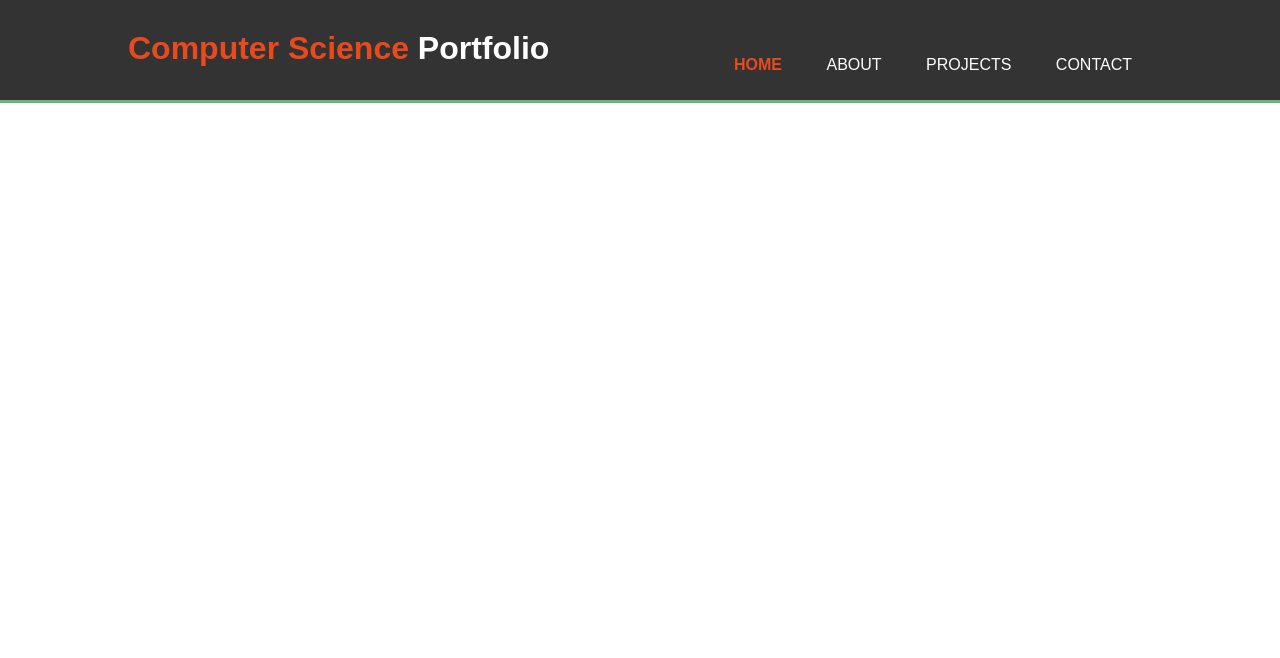
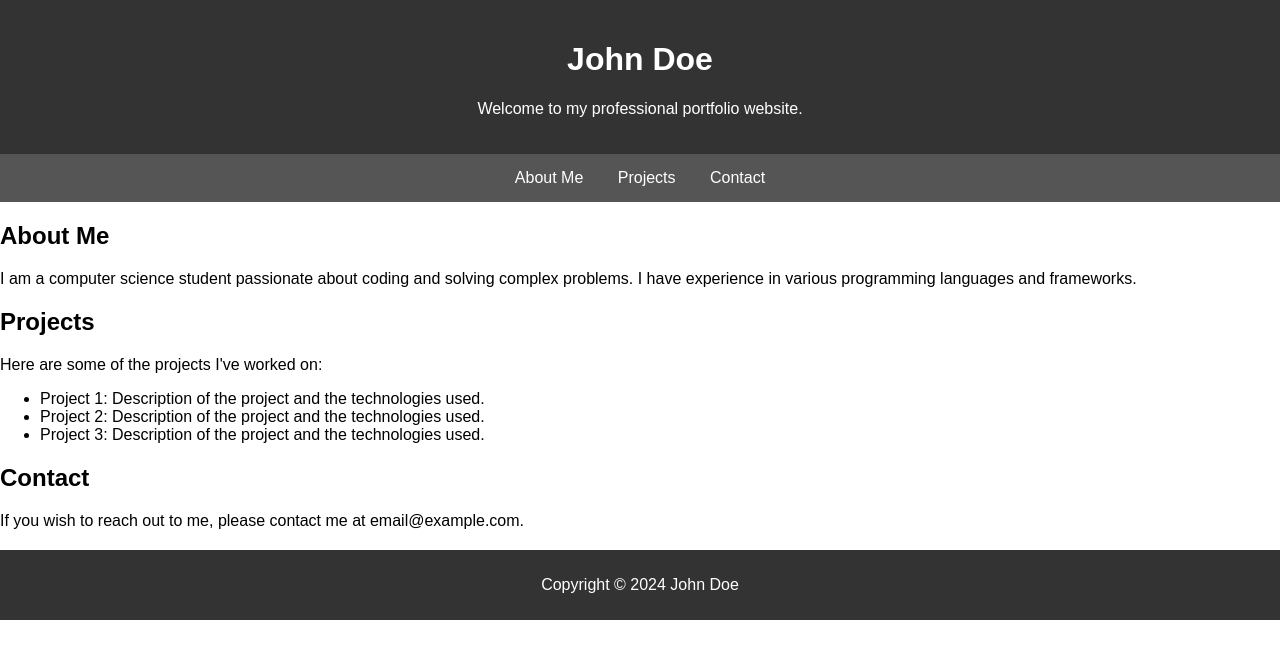
Before and after one commit to Void-Nik/Project1, a plain HTML site: page index.html in a window 1280 px wide. Drawn offline with Linux system fonts and the light colour scheme.

Commit message:
Update index.html
Updated new portfolio.

```diff
--- a/index.html
+++ b/index.html
@@ -3,46 +3,46 @@
 <head>
 <meta charset="UTF-8">
 <meta name="viewport" content="width=device-width, initial-scale=1.0">
-<title>Portfolio</title>
+<title>Computer Science Student Portfolio</title>
 <style>
   body { font-family: Arial, sans-serif; margin: 0; padding: 0; }
   .container { width: 80%; margin: auto; overflow: hidden; }
-  header { background: #333; color: white; padding-top: 30px; min-height: 70px; border-bottom: #6ab47b 3px solid; }
-  header a { color: #ffffff; text-decoration: none; text-transform: uppercase; font-size: 16px; }
-  header ul { padding: 0; list-style: none; }
-  header li { display: inline; padding: 0 20px 0 20px; }
-  header #branding { float: left; }
-  header #branding h1 { margin: 0; }
-  header nav { float: right; margin-top: 10px; }
-  header .highlight, header .current a { color: #e8491d; font-weight: bold; }
-  header a:hover { color: #ffffff; font-weight: bold; }
-  .showcase { min-height: 400px; background: url('showcase.jpg') no-repeat 0 -400px; text-align: center; color: #ffffff; }
-  .showcase h1 { margin-top: 100px; font-size: 55px; margin-bottom: 10px; }
-  .showcase p { font-size: 20px; }
+  header { background: #333; color: white; padding: 20px; text-align: center; }
+  nav { background: #555; color: white; padding: 15px; text-align: center; }
+  nav a { color: white; text-decoration: none; margin: 0 15px; }
+  section { margin: 20px 0; }
+  footer { background: #333; color: white; text-align: center; padding: 10px; }
 </style>
 </head>
 <body>
-  <header>
-    <div class="container">
-      <div id="branding">
-        <h1><span class="highlight">Computer Science</span> Portfolio</h1>
-      </div>
-      <nav>
-        <ul>
-          <li class="current"><a href="index.html">Home</a></li>
-          <li><a href="about.html">About</a></li>
-          <li><a href="projects.html">Projects</a></li>
-          <li><a href="contact.html">Contact</a></li>
-        </ul>
-      </nav>
-    </div>
-  </header>
-
-  <section class="showcase">
-    <div class="container">
-      <h1>Welcome to My Portfolio</h1>
-      <p>Lorem ipsum dolor sit amet, consectetur adipiscing elit. Vivamus mi augue, viverra sit amet ultricies at, vulputate id lorem. Nulla facilisi.</p>
-    </div>
-  </section>
+<header>
+  <h1>John Doe</h1>
+  <p>Welcome to my professional portfolio website.</p>
+</header>
+<nav>
+  <a href="#about">About Me</a>
+  <a href="#projects">Projects</a>
+  <a href="#contact">Contact</a>
+</nav>
+<section id="about">
+  <h2>About Me</h2>
+  <p>I am a computer science student passionate about coding and solving complex problems. I have experience in various programming languages and frameworks.</p>
+</section>
+<section id="projects">
+  <h2>Projects</h2>
+  <p>Here are some of the projects I've worked on:</p>
+  <ul>
+    <li>Project 1: Description of the project and the technologies used.</li>
+    <li>Project 2: Description of the project and the technologies used.</li>
+    <li>Project 3: Description of the project and the technologies used.</li>
+  </ul>
+</section>
+<section id="contact">
+  <h2>Contact</h2>
+  <p>If you wish to reach out to me, please contact me at email@example.com.</p>
+</section>
+<footer>
+  <p>Copyright © 2024 John Doe</p>
+</footer>
 </body>
 </html>
```
